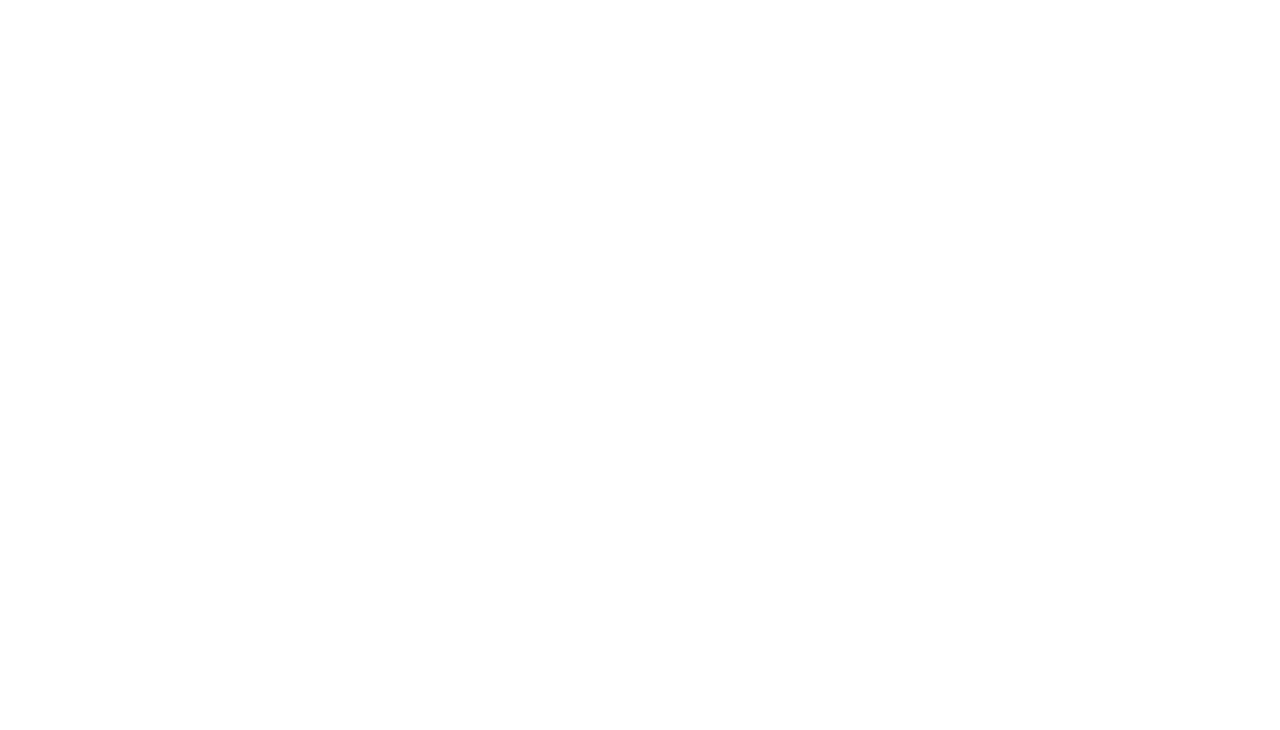
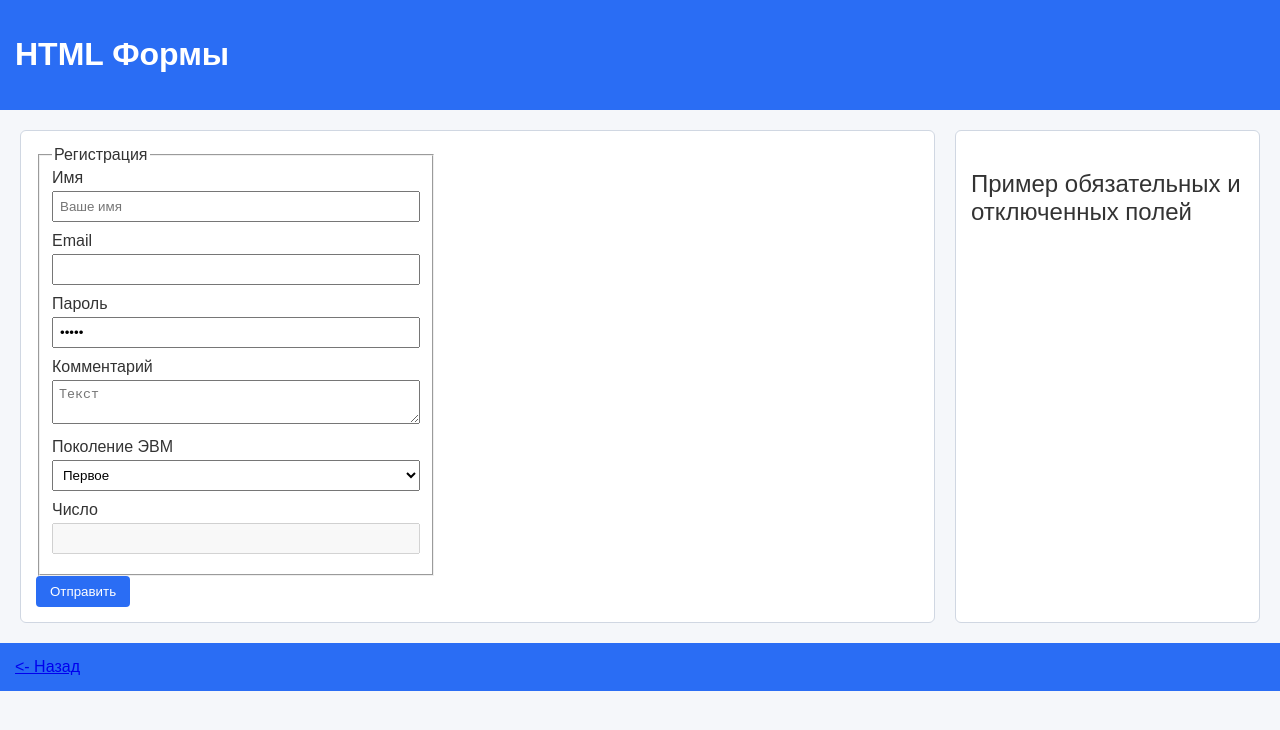
Before and after one commit to TishkaPlay/ISRPO-Totmyanin-lab-6, a plain HTML site: page my-site/forms.html in a window 1280 px wide. Drawn offline with Linux system fonts and the light colour scheme.

Commit message:
Change forms.html and CSS

```diff
--- a/my-site/forms.html
+++ b/my-site/forms.html
@@ -0,0 +1,55 @@
+<!DOCTYPE html>
+<html lang="ru-RU">
+<head>
+    <meta charset="UTF-8">
+    <title>Forms</title>
+    <link rel="stylesheet" href="style.css" />
+</head>
+<body>
+    <header>
+        <h1>HTML Формы</h1>
+    </header>
+    <main>
+        <section>
+            <form>
+                <fieldset>
+                    <legend>Регистрация</legend>
+                    <label>
+                        Имя <input type="text" placeholder="Ваше имя" required />
+                    </label>
+                    <label>
+                        Email <input type="email" autocomplete="email" />
+                    </label>
+                    <label>
+                        Пароль <input type="password" readonly value="12345" />
+                    </label>
+                    <label>
+                        Комментарий <textarea placeholder="Текст"></textarea>
+                    </label>
+                    <label>
+                        Поколение ЭВМ
+                        <select>
+                            <optgroup label="ЭВМ">
+                                <option>Первое</option>
+                                <option>Второе</option>
+                            </optgroup>
+                        </select>
+                    </label>
+                    <label>
+                        Число <input type="number" inputmode="numeric" disabled />
+                    </label>
+                </fieldset>
+                <button type="submit">Отправить</button>
+            </form>
+        </section>
+        <aside>
+            <p>Пример обязательных и отключенных полей</p>
+        </aside>
+    </main>
+    <footer>
+        <a href="index.html"> <- Назад</a>
+    </footer>
+
+
+</body>
+</html>
--- a/my-site/style.css
+++ b/my-site/style.css
@@ -92,3 +92,20 @@
     margin: 10px 0;
     font-style: italic;
 }
+
+form {
+    max-width: 400px;
+}
+
+label {
+    display: block;
+    margin-bottom: 10px;
+}
+
+input,
+textarea,
+select {
+    width: 100%;
+    padding: 6px;
+    margin-top: 4px;
+}
```
